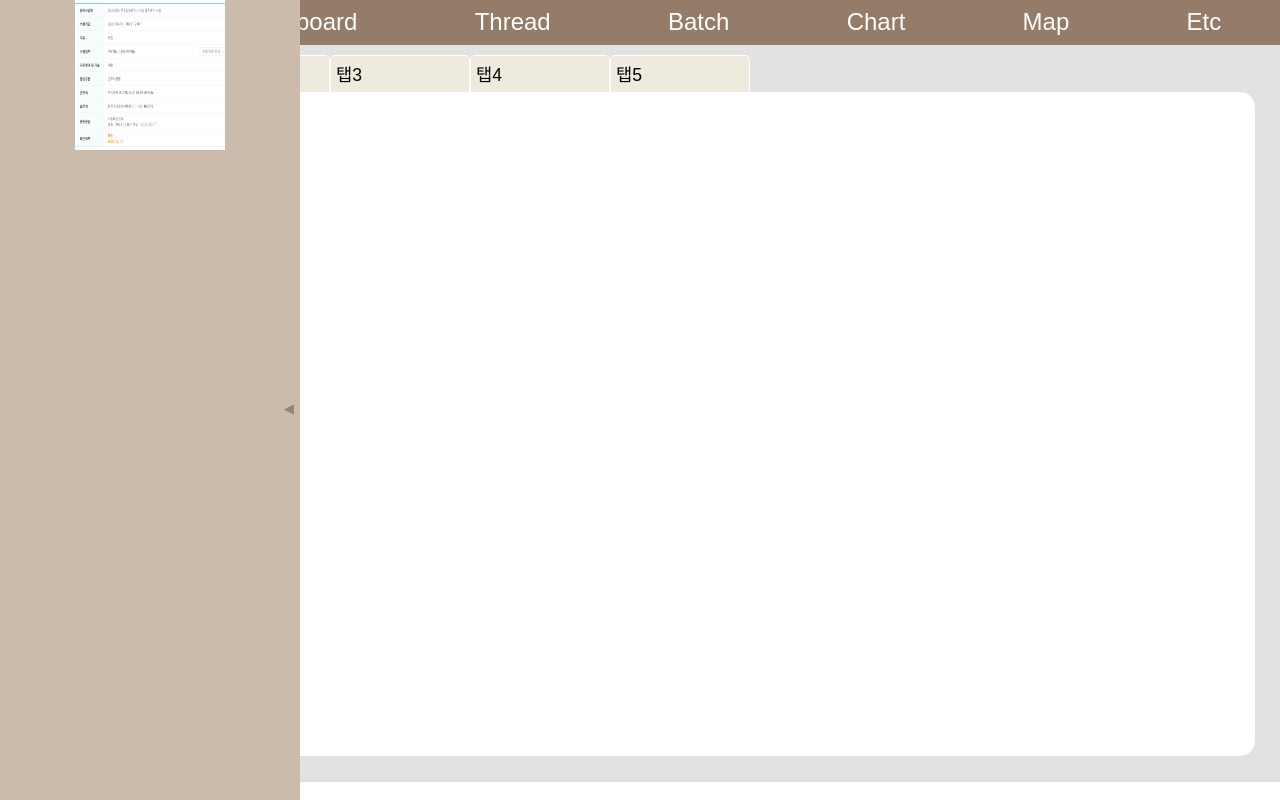
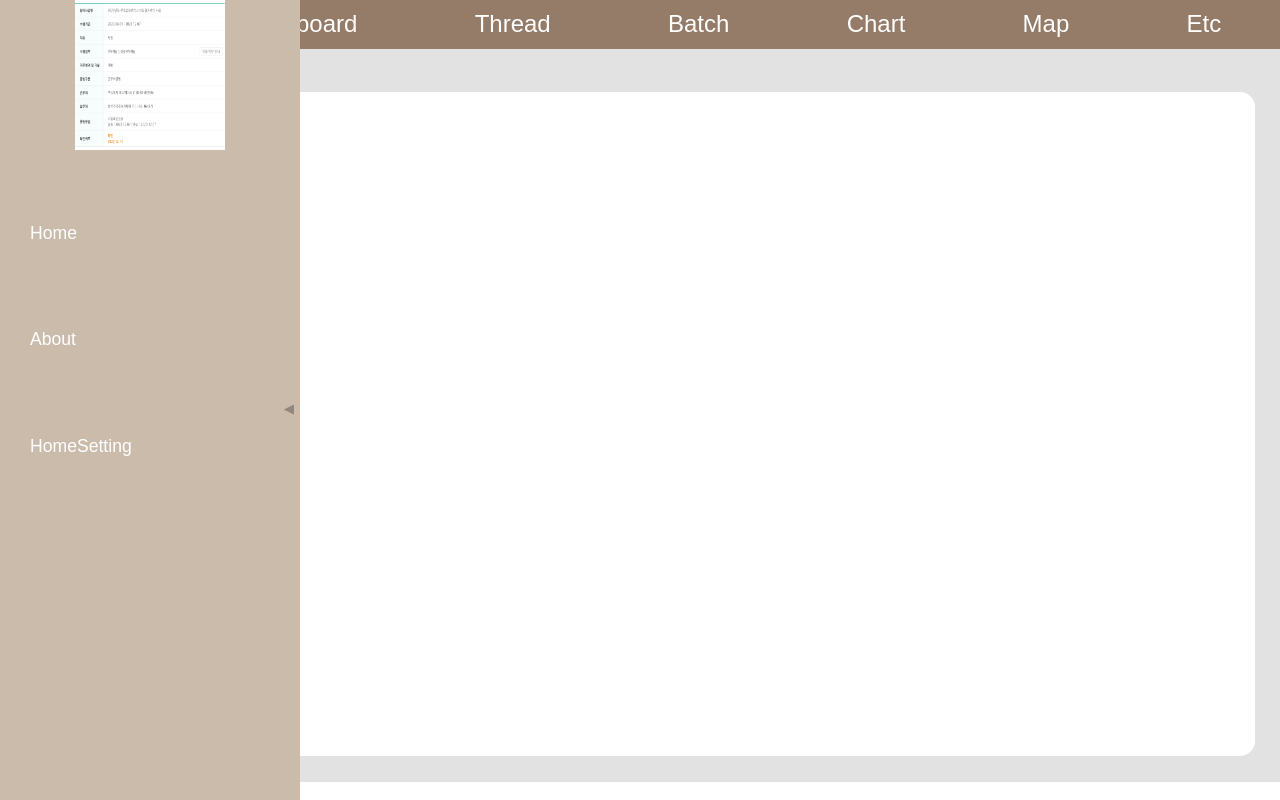
Before and after one commit to facio313/VueProject, a Vue app in the folder frontend/indiv/: page /home in a window 1280 px wide. Built offline with nearby package versions, Linux system fonts and the light colour scheme.

Commit message:
20250207 MDI 수정

```diff
--- a/frontend/indiv/src/components/layout/Aside.vue
+++ b/frontend/indiv/src/components/layout/Aside.vue
@@ -2,7 +2,7 @@
     <div class="aside" :style="{ left: asideLeft }" @mouseover="mouseOverAside" @mouseleave="mouseLeaveAside">
         <img class="logo" src="@/assets/logo.png"/>
         <div class="subMenuDiv">
-            <RouterLink class="subMenu" v-for="subMenu in subMenuList" :to="subMenu.path">{{  subMenu.name }}</RouterLink>
+            <RouterLink class="subMenu" v-for="subMenu in subMenus" :to="subMenu.path" @click="menuStore.setTabs($event)" :id="subMenu.name">{{  subMenu.name }}</RouterLink>
         </div>
         <button class="asideBtn" disabled>{{ asideBtn }}</button>
     </div>
@@ -28,9 +28,7 @@ function mouseLeaveAside() {
 
 /* 메뉴*/
 const menuStore = useMenuStore();
-const subMenuList = computed(() => {
-    return menuStore.subMenu;
-});
+const subMenus = computed(() => menuStore.subMenus);
 
 </script>
 
--- a/frontend/indiv/src/components/layout/Main.vue
+++ b/frontend/indiv/src/components/layout/Main.vue
@@ -7,7 +7,15 @@
 </template>
 
 <script setup>
+import { onMounted } from 'vue';
+import { useRouter } from 'vue-router';
 
+const router = useRouter();
+onMounted(() => {
+    if (router.currentRoute.value.path === '/') {
+        router.push('/home');
+    }
+});
 </script>
 
 <style scoped>
--- a/frontend/indiv/src/components/layout/Menu.vue
+++ b/frontend/indiv/src/components/layout/Menu.vue
@@ -1,5 +1,5 @@
 <template>
-    <router-link class="menu" v-for="menu in menuList" :id="menu.name" :to="menu.path" @click="selectMenu">
+    <router-link class="menu" v-for="menu in mainMenus" :id="menu.name" :to="menu.path" @click="selectMenu">
         {{ menu.name }}
     </router-link>
 </template>
@@ -8,14 +8,18 @@
 import { ref } from 'vue';
 import { useMenuStore } from '@/stores/menu';
 
-const menuList = ref([]);
+const mainMenus = ref([]);
 const menuStore = useMenuStore();
-menuList.value = menuStore.mainMenu;
+mainMenus.value = menuStore.mainMenus;
 
 function selectMenu(event) {
+    const targetMenu = event.target;
+
     document.querySelectorAll('.menu').forEach(menu => menu.style.color = 'white');
-    event.target.style.color = 'black';
-    menuStore.setMenu(event.target.id);
+    targetMenu.style.color = 'black';
+
+    menuStore.setMenu(targetMenu.id);
+    menuStore.setTabs(event);
 }
 </script>
 
--- a/frontend/indiv/src/components/layout/Tab.vue
+++ b/frontend/indiv/src/components/layout/Tab.vue
@@ -1,26 +1,15 @@
 <template>
-    <a class="tab" v-for="(tab, index) in tabList" :key="index" :id="`tab${index}`" @click="activateTab">{{ tab.label }}</a>
+    <RouterLink class="tab" v-for="tab in tabs" :id="tab.name" :to="tab.path" @click="menuStore.activateTab(tab.name)">
+        {{ tab.name }}
+    </RouterLink>
 </template>
 
 <script setup>
-import { ref } from 'vue';
+import { computed } from 'vue';
+import { useMenuStore } from '@/stores/menu';
 
-const tabList = ref([]);
-tabList.value = [
-    {label: '탭1', url: '/'},
-    {label: '탭2', url: '/'},
-    {label: '탭3', url: '/'},
-    {label: '탭4', url: '/'},
-    {label: '탭5', url: '/'}
-];
-
-function activateTab(event) {
-    const allTabs = document.querySelectorAll('.tab');
-    allTabs.forEach(tab => {
-        tab.style.background = 'rgb(238, 235, 222)';
-    });
-    event.target.style.background = 'white';
-}
+const menuStore = useMenuStore();
+const tabs = computed(() => menuStore.tabs);
 </script>
 
 <style scoped>
--- a/frontend/indiv/src/stores/menu.js
+++ b/frontend/indiv/src/stores/menu.js
@@ -4,21 +4,47 @@ import menuData from '@/router/menu.json';
 export const useMenuStore = defineStore('menu', {
     state: () => ({
         selectedMenu: null,
-        priorMenu: 'Home',
-        mainMenu: menuData.filter(menu => menu.level == 0),
-        subMenu: [],
-        tab: []
+        priorMenu: menuData.filter(menu => menu.name == 'Home'),
+        mainMenus: menuData.filter(menu => menu.level == 0),
+        subMenus: menuData.filter(menu => menu.sort == 'Home'),
+        tabs: [menuData.filter(menu => menu.name == 'Home')[0]],
+        activeTab: null,
     }),
     actions: {
-        setMenu(menu) {
+        setMenu(menuName) {
             this.priorMenu = this.selectedMenu;
-            this.selectedMenu = menu;
-            if (this.priorMenu != this.selectedMenu) {
-                this.setSubMenu();
+            this.selectedMenu = menuName;
+            if (this.priorMenu.name != this.selectedMenu) {
+                this.setSubMenus();
             }
         },
-        setSubMenu() {
+        setSubMenus() {
             this.subMenu = menuData.filter(subMenu => subMenu.sort == this.selectedMenu);
+        },
+        setTabs(event) {
+            const tabId = event.target.id;
+            const tabNames = this.tabs.map(tab => tab.name);
+
+            if (!tabNames.includes(tabId)) {
+                this.tabs.push(menuData.filter(menu => menu.name == tabId)[0]);
+            }
+        },
+        deleteTab(tabId) {
+            this.tabs.forEach(tab, index => {
+                if (tab.name == tabId) {
+                    this.tabs.splice(index, 1);
+                }
+            });
+        },
+        activateTab(tabId) {
+            const allTabs = document.querySelectorAll('.tab');
+            allTabs.forEach(tab => {
+                if (tab.id != tabId) {
+                    tab.style.background = 'rgb(238, 235, 222)';
+                } else {
+                    tab.style.background = 'rgb(255, 255, 255)';
+                }
+            });
         }
     }
 });
```
